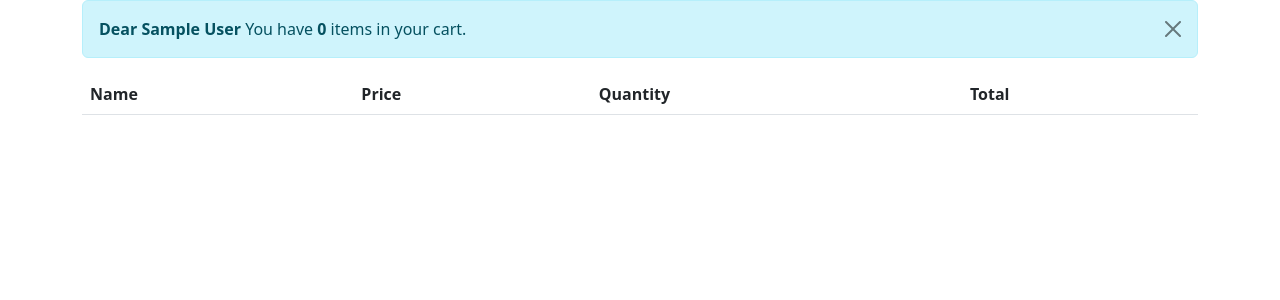
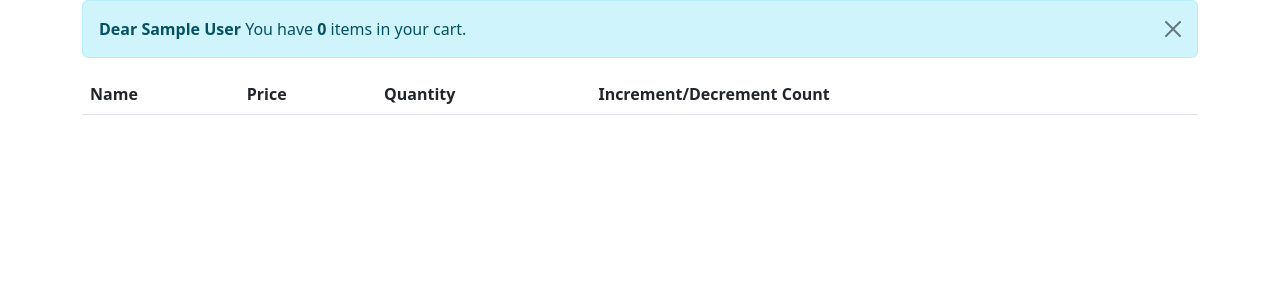
Before and after one commit to AunSyedShah/loyalty_project, a Django app: page /cart/cart-detail/ in a window 1280 px wide. Shown: the part 56-356 px from the top of the page. Run offline with Django 4.2, Linux system fonts and the light colour scheme; the visitor is signed in with stand-in values (Sample User, id 1); lists and menus that the app fills with data are empty.

Commit message:
before commiting to internal file

```diff
--- a/main_app/urls.py
+++ b/main_app/urls.py
@@ -15,7 +15,7 @@ urlpatterns = [
     path('order_placed/', views.order_placed, name='order_placed'),
     path('send_email/', views.send_email, name='send_email'),
     path('cart/add/<int:id>/', views.cart_add, name='cart_add'),
-    path('cart/item_cl ear/<int:id>/', views.item_clear, name='item_clear'),
+    path('cart/item_clear/<int:id>/', views.item_clear, name='item_clear'),
     path('cart/item_increment/<int:id>/',
          views.item_increment, name='item_increment'),
     path('cart/item_decrement/<int:id>/',
--- a/main_app/views.py
+++ b/main_app/views.py
@@ -170,7 +170,7 @@ def item_decrement(request, id):
     cart = Cart(request)
     product = Product.objects.get(id=id)
     cart.decrement(product=product)
-    return redirect("cart_detail")
+    return redirect("main_app:cart_detail")
 
 
 @login_required(login_url="/users/login")
--- a/templates/cart/cart_detail.html
+++ b/templates/cart/cart_detail.html
@@ -14,7 +14,7 @@
             <th scope="col">Name</th>
             <th scope="col">Price</th>
             <th scope="col">Quantity</th>
-            <th scope="col">Total</th>
+            <th scope="col">Increment/Decrement Count</th>
         </tr>
         </thead>
         <tbody>
@@ -22,9 +22,17 @@
             <tr>
             <td>{{ value.name }}</td>
             <td>{{ value.price }}</td>
-            <td>x{{ value.quantity }}</td>
-            <td>{{ value.product_id }}</td>
+            <td class="item_quantity">x{{ value.quantity }}</td>
+            <!-- anchor tag to increment count with bootstrap -->
+            <td><a href="{% url 'main_app:item_increment' value.product_id %}" class="btn btn-success">+</a><a
+                    href="{% url 'main_app:item_decrement' value.product_id %}" class="btn btn-warning mx-1"
+                    id="decrement_button">-</a></td>
         {% endfor %}
         </tbody>
     </table>
+    <script>
+        if (document.getElementsByClassName('item_quantity').innerHTML === 'x1') {
+            document.getElementById('decrement_button').style.display = 'none';
+        }
+    </script>
 {% endblock %}
```
